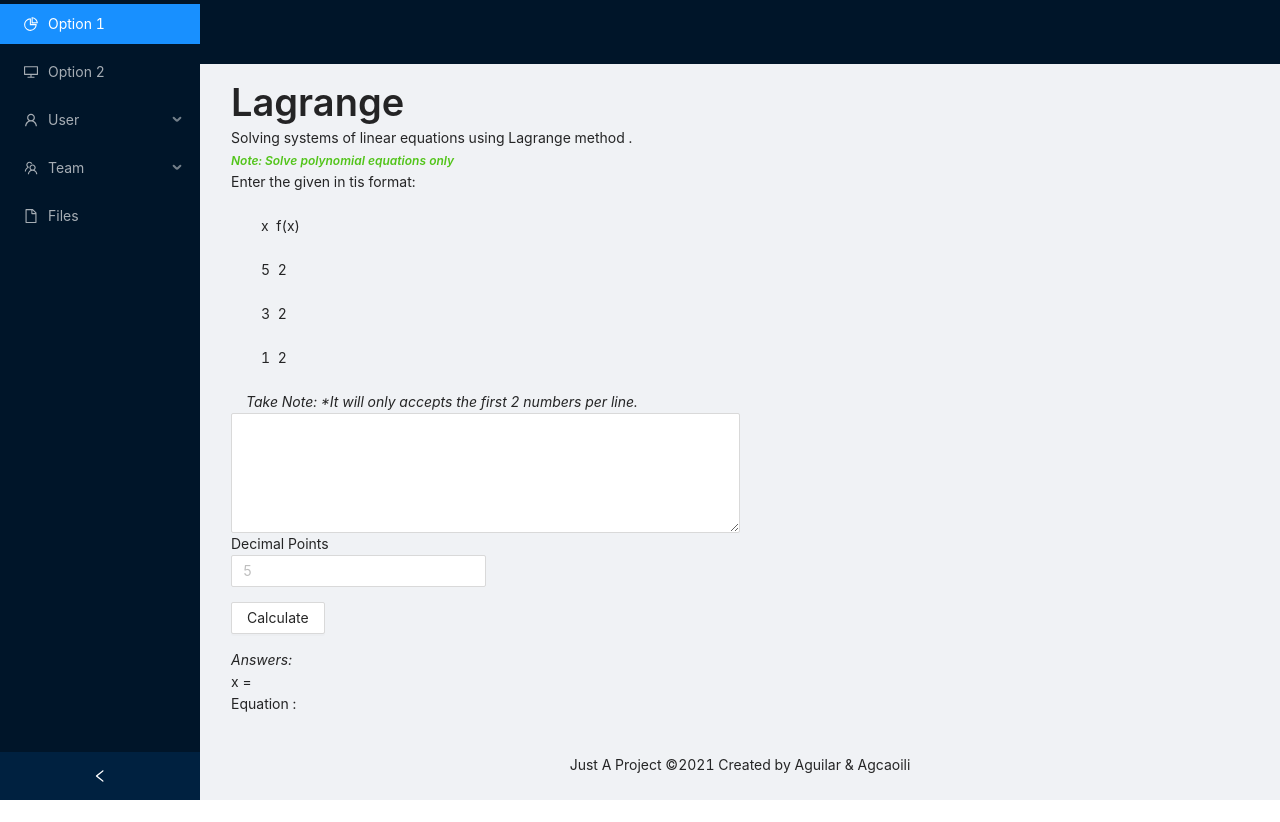
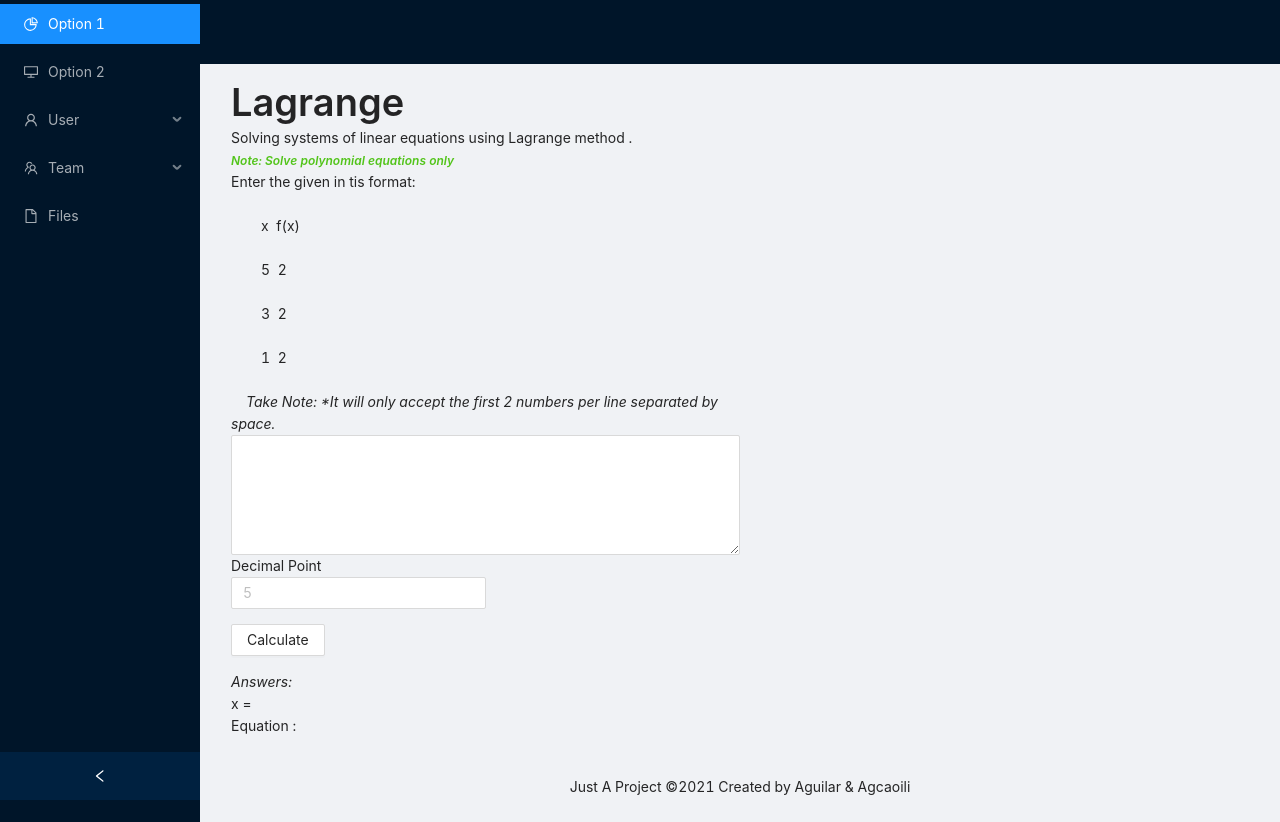
Before and after one commit to diontristen/math221_mod1, a React (Create React App) app: page /lagrange in a window 1280 px wide. Before the commit the page ends 800 px from the top, so only its background shows below. Built offline with nearby package versions, Linux system fonts and the light colour scheme.

Commit message:
lagrange

```diff
--- a/src/pages/ lagrange.jsx
+++ b/src/pages/ lagrange.jsx
@@ -73,7 +73,7 @@ export default function  LagrangePage() {
         1  2 \n
     `
     let note = `Take Note: \n
-    *It will only accepts the first 2 numbers per line.
+    *It will only accept the first 2 numbers per line separated by space.
     `
 
     return (
@@ -135,7 +135,7 @@ export default function  LagrangePage() {
                     </Col>
                 <Col className="gutter-row" xs={6} sm={6} md={6} lg={6} xl={6}>
                             <Text>
-                                Decimal Points
+                                Decimal Point
                             </Text>
                             <Input type="number" onChange={changeDecimal} placeholder="5" />
                 </Col>
```
